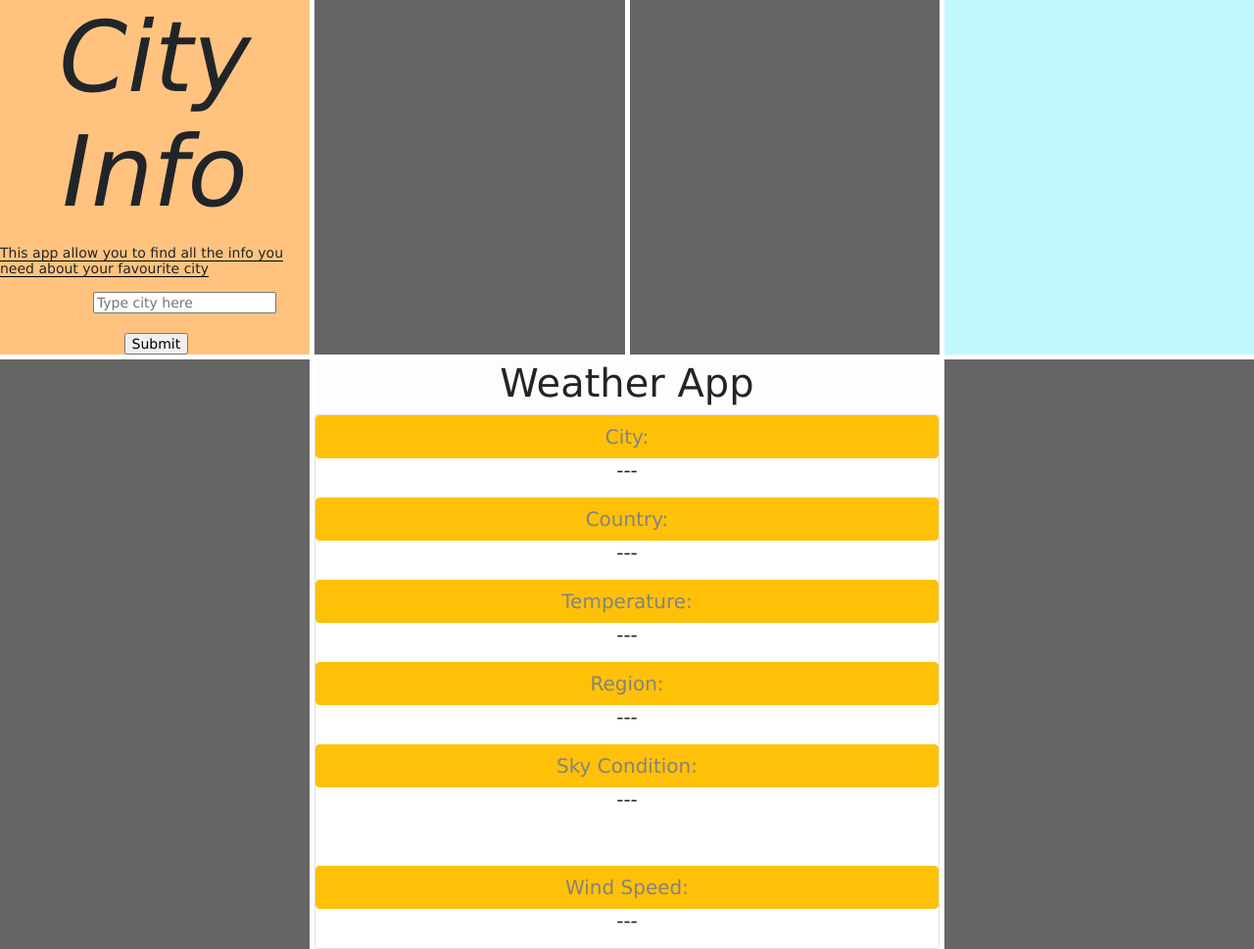
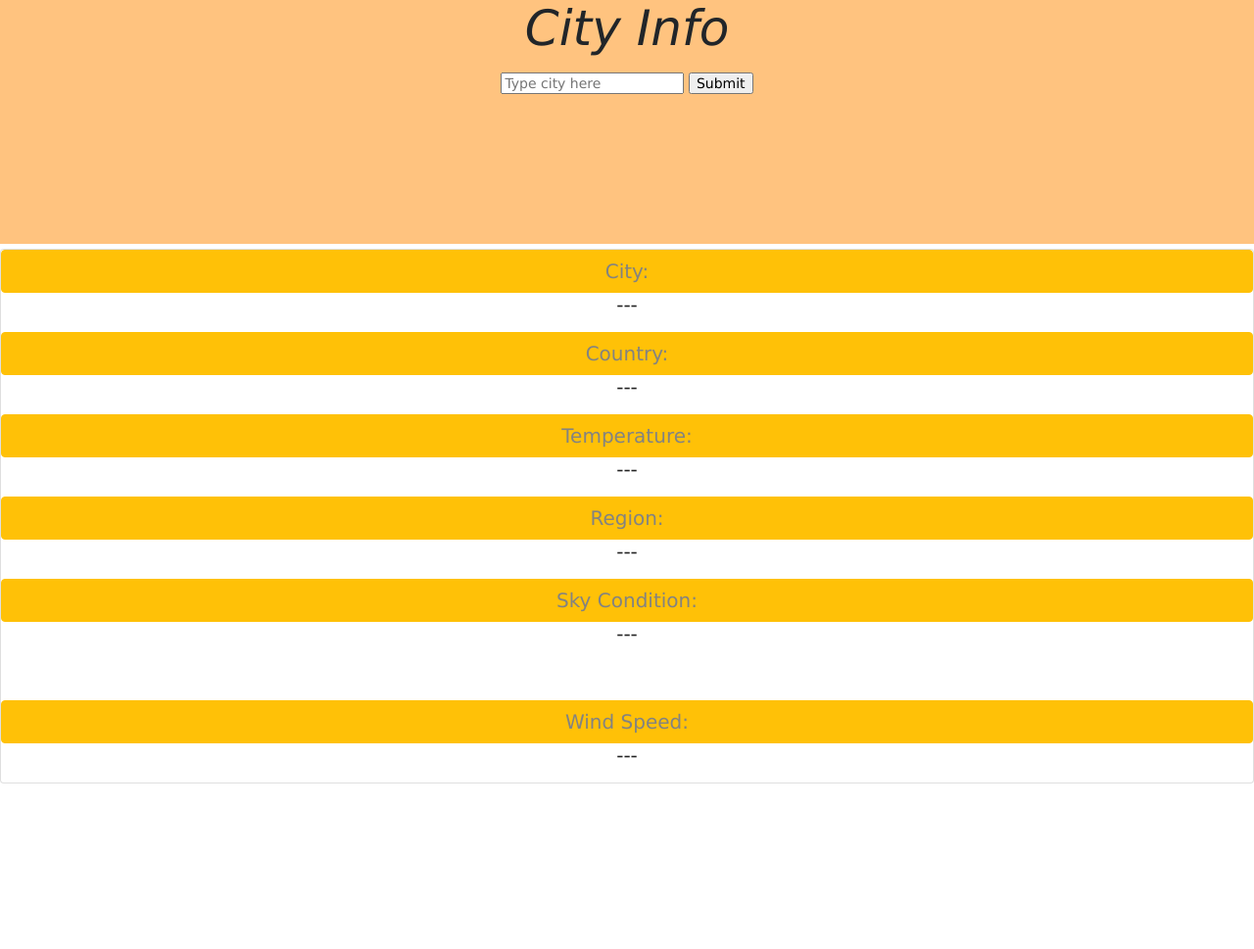
Before and after one commit to xXm4ntr4Xx/city-weather, a website: page index.html in a window 1280 px wide. Shown: the whole page at 98% size. After the commit the page ends 800 px from the top, so only its background shows below. Drawn offline with nearby package versions, Linux system fonts and the light colour scheme.

Commit message:
update html

```diff
--- a/index.html
+++ b/index.html
@@ -12,22 +12,12 @@
 
     <div class="city-info">
         <p>City Info</p>
-        <span>This app allow you to find all the info you need about your favourite city</span>
         <input type="text" class="city-text"placeholder="Type city here" required>
         <input id="city-button"type="submit" value="Submit" onclick="fetchCity();">
     </div>
 
-    <div class="box1"></div>
+    <div class="container-main">
 
-    <div class="box2"></div>
-
-    <div class="box3"></div>
-    <div class="box4"></div>
-
-    <div class="container-main">
-        <div class="title-container">
-            <h1>Weather App</h1>
-        </div>
         <div class="weather-stats-container card">
             <span class="weather btn btn-warning">City:</span>
             <p class="weather-city">---</p>
@@ -45,13 +35,6 @@
         </div>
     </div>
 
-    <div class="box5"><img class="weather-icon" alt=""></div>
-
-    <div class="box6"></div>
-    <div class="box7"></div>
-
-    <div class="box8"></div>
-    <div class="box9"></div>
 
     <script src="./city.js" ></script>
 
--- a/style.css
+++ b/style.css
@@ -8,8 +8,7 @@ body {
   width: auto;
   background-color: rgb(255, 255, 255);
   display: grid;
-  grid-template-columns: repeat(4,1fr);
-  grid-template-rows: repeat(3,1fr);
+  grid-template-rows: repeat(2,1fr);
   grid-gap:5px;
 }
 
@@ -17,7 +16,7 @@ body {
   background-color:rgb(253, 253, 253);
   text-align: center;
   border-style:  solid black 20px;
-  grid-column:  2 /4;
+
 
 
 }
@@ -38,49 +37,22 @@ body {
 
 .city-info{
   background-color:rgb(255, 195, 127);
+  text-align: center;
 }
 .city-info > p {
 text-align: center;
-font-size: 100px;
+font-size: 50px;
 font-style: oblique;
 }
 .city-info > span{
   border-bottom: 1px solid black;
   }
   #city-button{
-    margin-top:20px;
-    margin-left: 40%;
+
+    align-items: center;
 
   }
   .city-text{
-    margin-top:5%;
-    margin-left: 30%;
+
+    align-items: center;
   }
-
-.box1{
-  background-color:#666565;
-}
-.box2{
-  background-color:#666565;
-}
-.box3{
-  background-color:rgb(193, 248, 255);
-}
-.box4{
-  background-color:#666565;
-}
-.box5{
-  background-color:#666565;
-}
-.box6{
-  background-color:rgb(193, 248, 255);
-}
-.box7{
-  background-color:#666565;
-}
-.box8{
-  background-color:#666565;
-}
-.box9{
-  background-color:rgb(255, 195, 127);
-}
```
